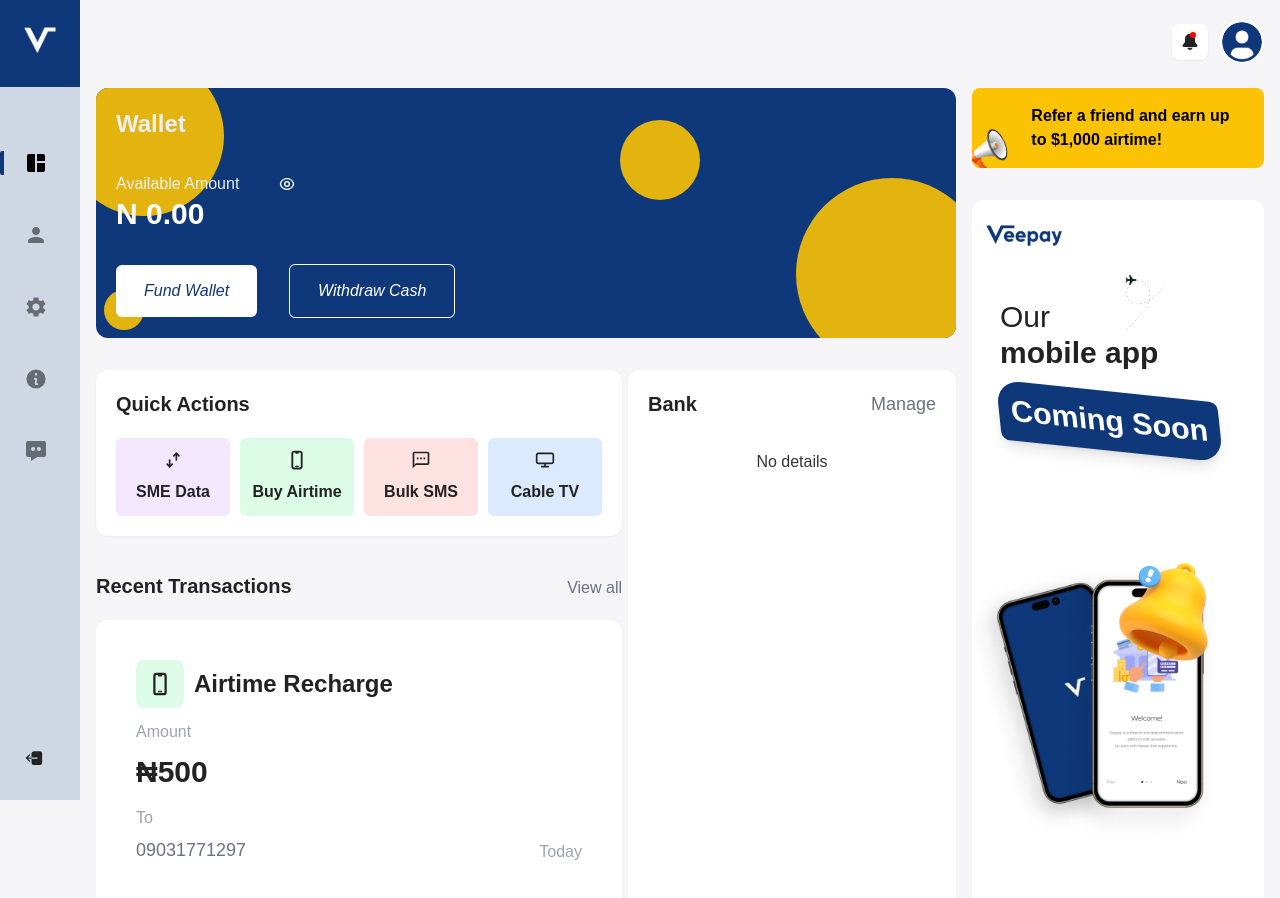
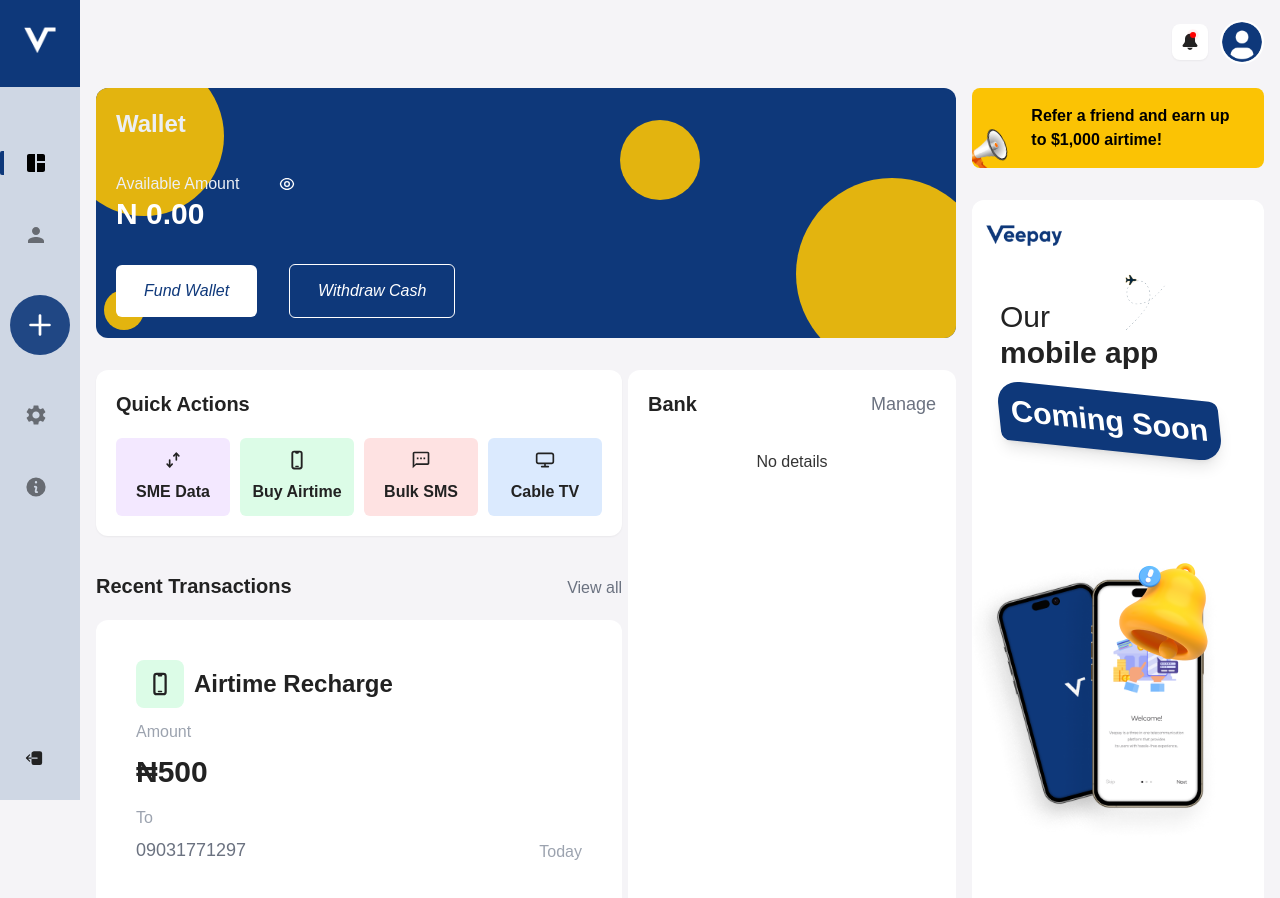
Before and after one commit to ihemebiriegondu/veepay-new-landingpage, a React (Create React App) app: page /dashboard in a window 1280 px wide. Shown: the top 898 px of the page. Built offline with nearby package versions, Linux system fonts and the light colour scheme; the HTML template or start-up script is replaced by a standard one.

Commit message:
added the more options button, moved contact page to settings page

```diff
--- a/src/components/DashboardComponents/contact.jsx
+++ b/src/components/DashboardComponents/SettingsComponents/contact.jsx
@@ -1,5 +1,5 @@
 import React from "react";
-import FormButtons from "../login&signupComponents/formButtons";
+import FormButtons from "../../login&signupComponents/formButtons";
 
 export default function Contact() {
   const submitMessage = (e) => {
--- a/src/components/DashboardComponents/dashboardNav.jsx
+++ b/src/components/DashboardComponents/dashboardNav.jsx
@@ -1,12 +1,8 @@
 import React from "react";
 import { Link } from "react-router-dom";
 import { IoLogOut } from "react-icons/io5";
-import { BiSolidMessageDots } from "react-icons/bi";
 import { MdSpaceDashboard, MdPerson, MdSettings } from "react-icons/md";
-import {
-  HiMiniPlus,
-  HiMiniInformationCircle,
-} from "react-icons/hi2";
+import { HiMiniPlus, HiMiniInformationCircle } from "react-icons/hi2";
 import logo from "../../assets/icons/Veepay Logo.png";
 import logo2 from "../../assets/icons/Logo (1).png";
 import navBg from "../../assets/images/Rectangle 1 (1).png";
@@ -15,9 +11,9 @@ export default function DashboardNav(props) {
   const navs = [
     { tab: "Dashboard", tabIcon: <MdSpaceDashboard />, mobile: true },
     { tab: "Profile", tabIcon: <MdPerson />, mobile: true },
+    { tab: "More Options", tabIcon: <HiMiniPlus />, mobile: "none" },
     { tab: "Settings", tabIcon: <MdSettings />, mobile: true },
     { tab: "About Us", tabIcon: <HiMiniInformationCircle />, mobile: true },
-    { tab: "Contact Us", tabIcon: <BiSolidMessageDots />, mobile: false },
   ];
 
   return (
@@ -51,21 +47,19 @@ export default function DashboardNav(props) {
                   key={nav.tab}
                   onClick={() => {
                     props.activeTab(nav.tab);
-                    props.setCurrentSettingTab('genSetting')
+                    props.setCurrentSettingTab("genSetting");
                   }}
                   className={`flex-col-reverse items-center font-semibold cursor-pointer md:ps-5 1.5xl:pe-0 md:pe-7 md:border-l md:border-l-4 rounded-sm transition duration-200 ease-in md:text-start text-center w-fit relative z-50 ${
                     props.tabCheck === nav.tab
                       ? "md:text-black text-primary md:border-primary"
                       : "text-black/50 hover:md:text-black hover:text-primary border-formBg"
                   } ${
-                    !nav.mobile
+                    nav.mobile === false
                       ? "1.5xl:inline-block md:flex hidden"
-                      : "1.5xl:inline-block flex"
-                  } ${
-                    i + 1 < 3
-                      ? `md:order-none order-1`
-                      : `md:order-none order-3`
-                  }`}
+                      : nav.mobile === true
+                      ? "1.5xl:inline-block flex"
+                      : "1.5xl:inline-block hidden"
+                  } ${i + 1 < 3 ? `order-1` : `order-3`}`}
                 >
                   <span className="1.5xl:inline hidden 1.5xl:text-lg text-xxs 1.5xl:leading-7 leading-none">
                     {nav.tab}
@@ -74,16 +68,20 @@ export default function DashboardNav(props) {
                 </li>
               ))}
 
-            <div className="order-2 relative flex justify-center w-full md:hidden block xs:text-4xl text-3xl">
-              <div className="absolute bottom-0 text-white p-2 rounded-b-full">
-                <div className="bg-primary rounded-full sm:p-3 p-2 w-fit">
+            <div className="order-2 relative flex justify-center w-full xs:text-4xl text-3xl 1.5xl:hidden block">
+              <div className="md:static absolute bottom-0 text-white md:p-0 p-2 rounded-b-full">
+                <div className="md:bg-primary/90 bg-primary rounded-full sm:p-3 p-2 w-fit">
                   <HiMiniPlus />
                 </div>
               </div>
             </div>
           </ul>
           <div className="absolute top-0 bottom-0 z-40 w-full h-full md:hidden block">
-            <img src={navBg} alt="curved bg" className="w-full h-full object-fill" />
+            <img
+              src={navBg}
+              alt="curved bg"
+              className="w-full h-full object-fill"
+            />
           </div>
         </div>
 
--- a/src/components/DashboardComponents/setting.jsx
+++ b/src/components/DashboardComponents/setting.jsx
@@ -3,29 +3,21 @@ import SettingBox from "./SettingsComponents/settingBox";
 import UserInfoSetting from "./SettingsComponents/userInfoSetting";
 import AccountSetting from "./SettingsComponents/accountSettings";
 
-import {
-  GrContactInfo,
-  GrAnnounce,
-  GrCircleQuestion,
-  GrSecure,
-} from "react-icons/gr";
+import { GrContactInfo, GrAnnounce, GrCircleQuestion } from "react-icons/gr";
 import {
   MdOutlineAccountBalance,
   MdOutlineHistory,
   MdKeyboardArrowRight,
+  MdOutlineSupportAgent,
 } from "react-icons/md";
 import SettingFAQs from "./SettingsComponents/settingFAQs";
+import Contact from "./SettingsComponents/contact";
 
 export default function Setting(props) {
   const settingTabs = [
     {
       tabName: "User Info",
       tabIcon: <GrContactInfo />,
-      tabText: "Provide personal details and how we can reach you",
-    },
-    {
-      tabName: "Login & security",
-      tabIcon: <GrSecure />,
       tabText: "Provide personal details and how we can reach you",
     },
     {
@@ -48,23 +40,28 @@ export default function Setting(props) {
       tabIcon: <GrCircleQuestion />,
       tabText: "Provide personal details and how we can reach you",
     },
+    {
+      tabName: "Contact Us",
+      tabIcon: <MdOutlineSupportAgent />,
+      tabText: "Provide personal details and how we can reach you",
+    },
   ];
 
   return (
     <section className="relative">
-      <div className="flex items-center gap-4 mb-6">
+      <div className="flex items-center md:gap-4 gap-2 mb-6">
         <h1
           className={`${
             props.currentSettingTab === "genSetting"
               ? "text-3xl font-bold text-primary md:mb-10 sm:mb-8 xs:mb-6"
-              : "text-sm font-semibold text-black hover:text-primary hover:underline cursor-pointer"
+              : "sm:text-sm text-xs font-semibold text-black hover:text-primary hover:underline cursor-pointer"
           } w-fit ps-4`}
           onClick={() => props.setCurrentSettingTab("genSetting")}
         >
           Settings
         </h1>
         {props.currentSettingTab !== "genSetting" && (
-          <div className="flex items-center gap-4 text-sm font-medium">
+          <div className="flex items-center md:gap-4 gap-2 sm:text-sm text-xs font-medium">
             <MdKeyboardArrowRight />
             <p>{props.currentSettingTab}</p>
           </div>
@@ -83,6 +80,8 @@ export default function Setting(props) {
         />
       ) : props.currentSettingTab === "FAQs" ? (
         <SettingFAQs />
+      ) : props.currentSettingTab === "Contact Us" ? (
+        <Contact />
       ) : (
         <article className="grid sm:grid-cols-3 xs:grid-cols-2 grid-cols-1 gap-4">
           {settingTabs &&
--- a/src/pages/dashboard.jsx
+++ b/src/pages/dashboard.jsx
@@ -3,7 +3,6 @@ import DashboardNav from "../components/DashboardComponents/dashboardNav";
 import Profile from "../components/DashboardComponents/profile";
 import About from "../components/DashboardComponents/about";
 import Setting from "../components/DashboardComponents/setting";
-import Contact from "../components/DashboardComponents/contact";
 import MainDashboard from "../components/DashboardComponents/mainDashboard";
 
 import avatar from "../assets/images/Vector.png";
@@ -41,8 +40,6 @@ export default function Dashboard() {
             bankDetails={bankDetails}
             updateBankDetails={setBankDetails}
           />
-        ) : currentTab === "Contact Us" ? (
-          <Contact />
         ) : (
           <MainDashboard
             activeTab={setCurrentTab}
```
